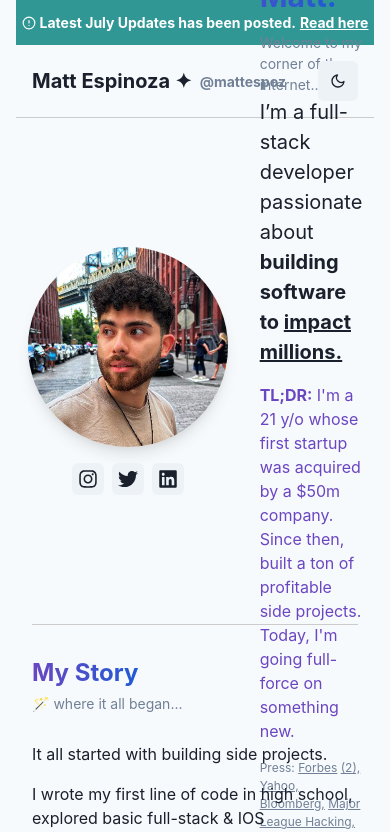
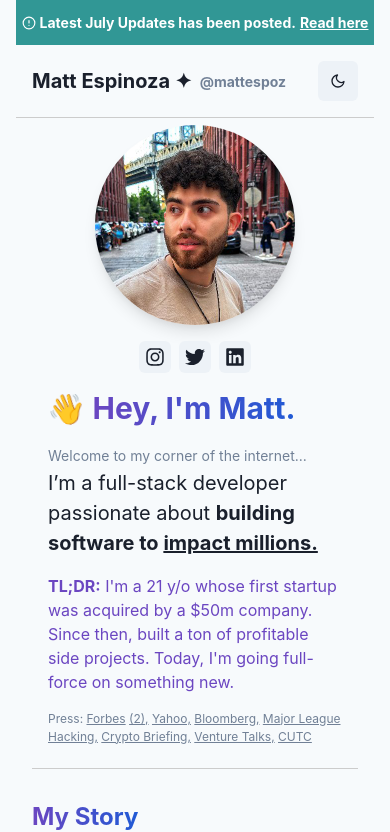
Before and after one commit to MattEspoz/personal-website, a Next.js app: page / in a window 390 px wide. Shown: the top 832 px of the page. Built offline with nearby package versions, Linux system fonts and the light colour scheme.

Commit message:
added mobile view

```diff
--- a/src/components/ProfileSection.tsx
+++ b/src/components/ProfileSection.tsx
@@ -12,9 +12,23 @@ import { FaInstagram, FaLinkedin, FaTwitter } from "react-icons/fa";
 
 const ProfileSection = () => {
   return (
-    <Flex align="center" justify="center" height="60vh">
-      {/* Left Column: Photo and Icons */}
-      <Flex direction="column" align="center" justify="center" flex="2">
+    <Flex
+      direction={{ base: "column", md: "row" }}
+      align={{ base: "center", md: "center" }} // Center on mobile, center on larger screens
+      justify="center"
+      height="60vh"
+      p={{ base: 4, md: 0 }}
+      mb={{ base: 20, md: 0 }} // Add more bottom margin on mobile
+      mt={{ base: 16, md: 0 }} // Add more bottom margin on mobile
+    >
+      {/* Left Column */}
+      <Flex
+        direction="column"
+        align="center"
+        justify="center"
+        flex={{ base: "none", md: 2 }} // Prevents it from growing in mobile
+        mb={{ base: 4, md: 0 }} // Adds margin to bottom in mobile
+      >
         <Box
           width="200px"
           height="200px"
@@ -80,8 +94,7 @@ const ProfileSection = () => {
         </HStack>
       </Flex>
 
-      {/* Right Column: Text */}
-      <Box flex="8" ml={8}>
+      <Box flex={{ base: 1, md: 8 }} ml={{ base: 0, md: 8 }}>
         <Heading as="h1" size="xl" mb={4}>
           <span className="wave" role="img" aria-label="Waving Hand">
             👋
@@ -105,7 +118,6 @@ const ProfileSection = () => {
           </Box>
         </Text>
 
-        {/* Purple Section */}
         <Text mt={4} fontSize="md" color="#6B46C1">
           <Box as="span" fontWeight="bold">
             TL;DR:
@@ -115,7 +127,6 @@ const ProfileSection = () => {
           going full-force on something new.
         </Text>
 
-        {/* Gray Section */}
         <Text fontSize="xs" color="gray.500" mt={4}>
           Press:{" "}
           <Link
```
